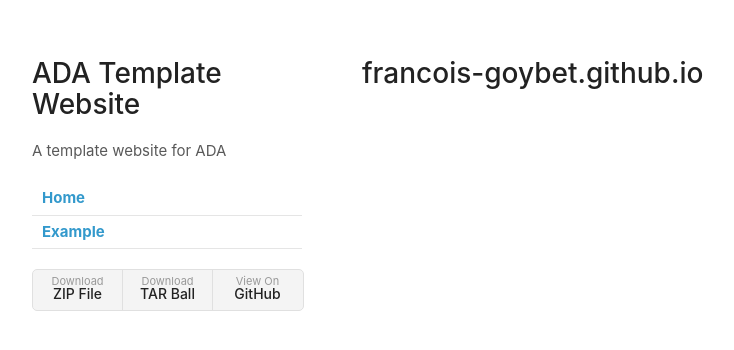
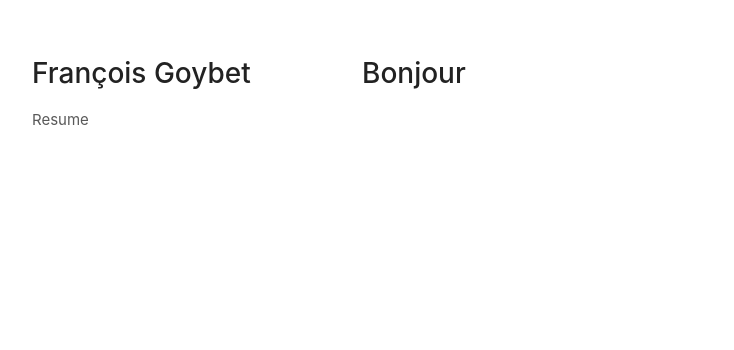
Before and after one commit to francois-goybet/francois-goybet.github.io, a Jekyll site: the page built from index.md, in a window 1280 px wide. Shown: the top 350 px of the page, without its empty margins (68-802 px from the left). Built offline with Jekyll 4.4.1, drawn with Linux system fonts in a browser that asks for light colours; our own code applies the rules of GitHub Pages for plain Markdown files.

Commit message:
add index.md

```diff
--- a/_config.yml
+++ b/_config.yml
@@ -1,9 +1,6 @@
-theme: jekyll-theme-minimal
-title: ADA Template Website
-description: A template website for ADA
-show_downloads: True
-navigation:
-  - title: Home
-    url: /
-  - title: Example
-    url: example
+title: François Goybet
+description: Resume
+author: François Goybet
+url: "https://francois-goybet.github.io"
+baseurl: ""
+theme: minima
--- /dev/null
+++ b/index.md
@@ -0,0 +1 @@
+# Bonjour
```
Also changed, not shown: example.md (deleted, +0 -123 lines).
